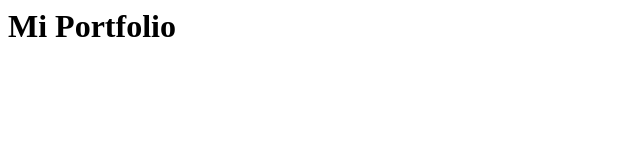
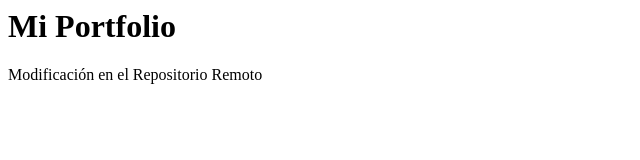
Before and after one commit to YeiAlb/PortfolioFrontEnd, a plain HTML site: page index.html in a window 1280 px wide. Shown: the whole page, without its empty margins (0-640 px from the left). Drawn offline with Linux system fonts and the light colour scheme.

Commit message:
Update index.html

```diff
--- a/index.html
+++ b/index.html
@@ -1 +1,2 @@
 <h1>Mi Portfolio</h1>
+<p>Modificación en el Repositorio Remoto</p>
```
